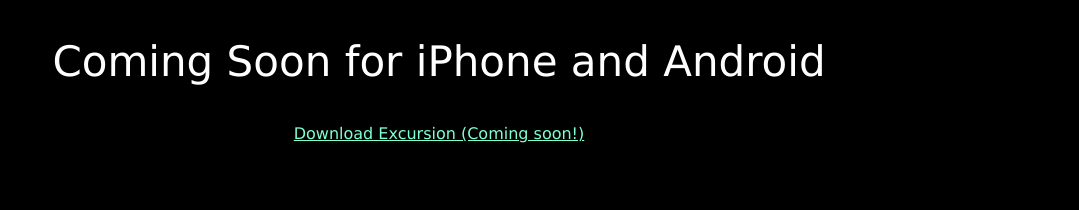
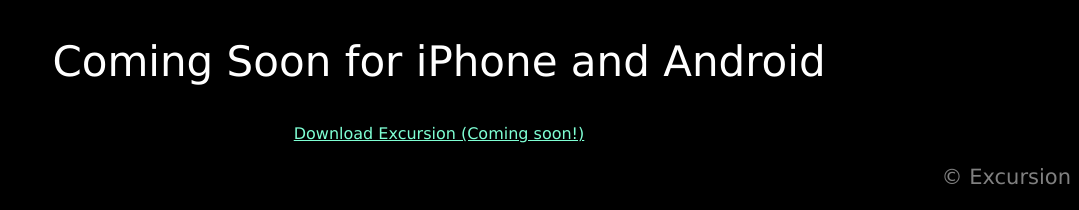
Before and after one commit to idreamofgina1/idreamofgina1.github.io, a plain HTML site: page index.html in a window 1280 px wide. Shown: the part 1117-1327 px from the top of the page, without its empty margins (201-1280 px from the left). Before the commit the page ends 1282 px from the top, so only its background shows below. Drawn offline with Linux system fonts and the light colour scheme.

Commit message:
footer added

```diff
--- a/Resources/css/style.css
+++ b/Resources/css/style.css
@@ -20,6 +20,11 @@
   color: gray;
 }
 
+p.footer {
+  text-align: right;
+  color: gray;
+}
+
 a {
   color: aquamarine;
   font-size: 16px;
--- a/index.html
+++ b/index.html
@@ -28,5 +28,8 @@
       <p class="images">
         <p><a href="https://35emd51lfc61p66asqk7fa6vfog3ujessdeusj5eq1b7oeuvjcg0.codecademy.cloud/" target="blank"> Download Excursion (Coming soon!) </a></p>
       </p>
+
+    <!-- footer -->
+    <p class="footer">© Excursion</p>
   </body>
 </html>
```
